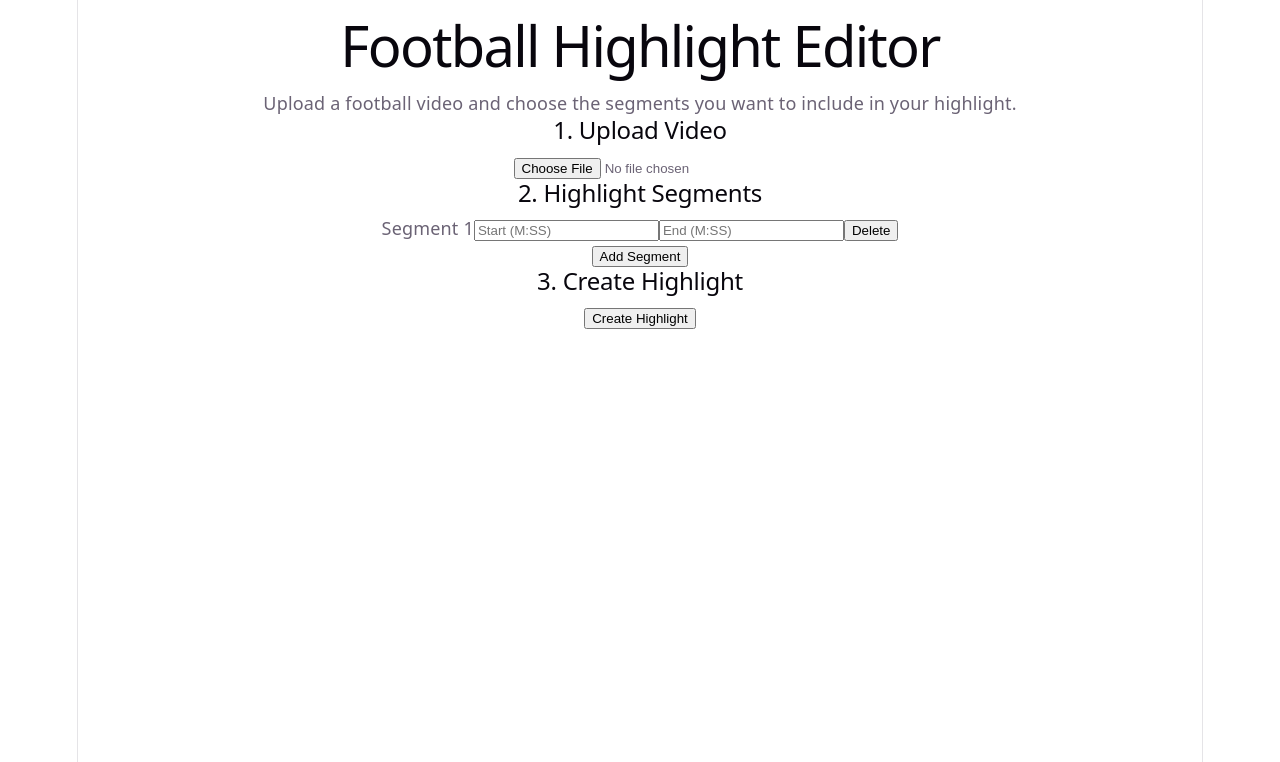
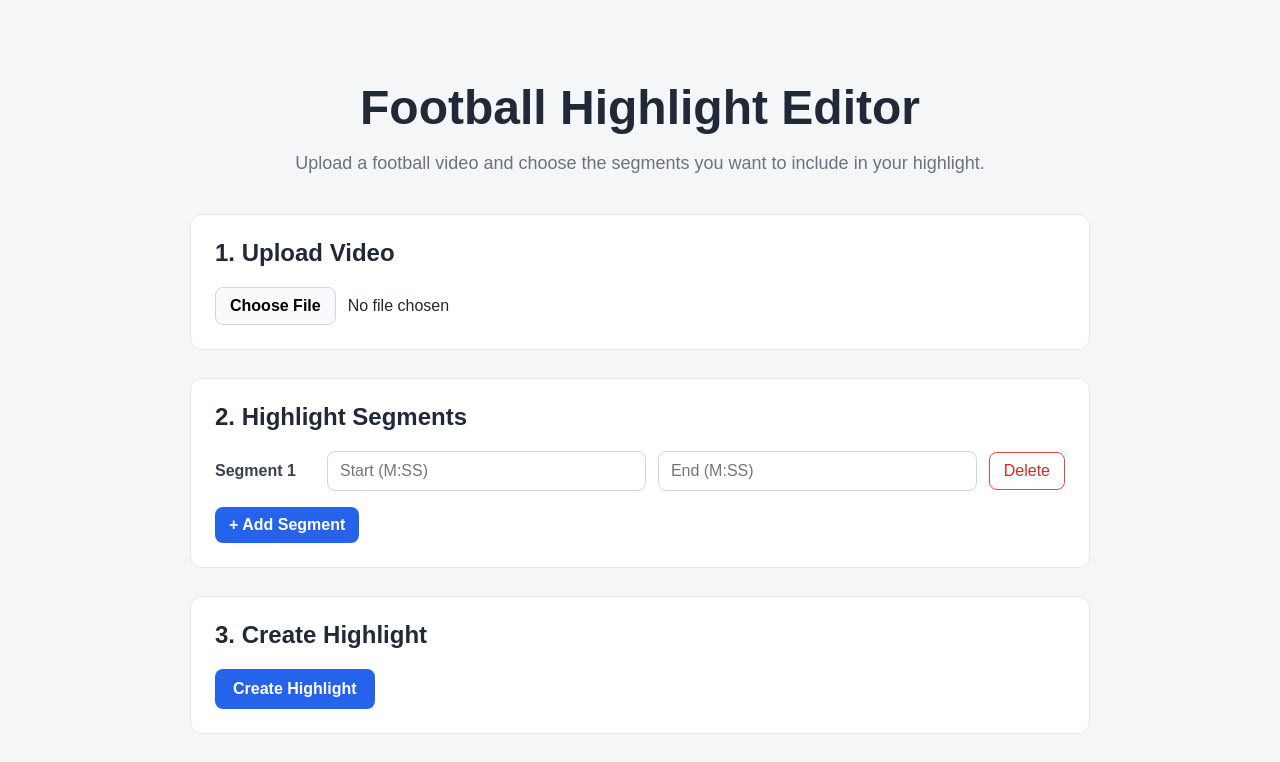
Before and after one commit to tuannguyen8/VideoEditor, a React (Vite) app in the folder frontend/: page / in a window 1280 px wide. Shown: the top 762 px of the page. Built offline with nearby package versions, Linux system fonts and the light colour scheme.

Commit message:
adding css

```diff
--- a/frontend/src/App.css
+++ b/frontend/src/App.css
@@ -1,184 +1,194 @@
-.counter {
-  font-size: 16px;
-  padding: 5px 10px;
-  border-radius: 5px;
-  color: var(--accent);
-  background: var(--accent-bg);
-  border: 2px solid transparent;
-  transition: border-color 0.3s;
-  margin-bottom: 24px;
-
-  &:hover {
-    border-color: var(--accent-border);
-  }
-  &:focus-visible {
-    outline: 2px solid var(--accent);
-    outline-offset: 2px;
-  }
+#root {
+  min-height: 100vh;
 }
 
-.hero {
-  position: relative;
-
-  .base,
-  .framework,
-  .vite {
-    inset-inline: 0;
+main {
+  width: min(900px, 90%);
   margin: 0 auto;
+  padding: 48px 0;
 }
 
-  .base {
-    width: 170px;
-    position: relative;
-    z-index: 0;
+h1 {
+  margin-bottom: 12px;
+  text-align: center;
+  font-size: 48px;
 }
 
-  .framework,
-  .vite {
-    position: absolute;
+main > p {
+  margin-bottom: 40px;
+
+  text-align: center;
+  color: #6b7280;
+  font-size: 18px;
 }
 
-  .framework {
-    z-index: 1;
-    top: 34px;
-    height: 28px;
-    transform: perspective(2000px) rotateZ(300deg) rotateX(44deg) rotateY(39deg)
-      scale(1.4);
+section {
+  margin-bottom: 28px;
+  padding: 24px;
+
+  background-color: white;
+
+  border: 1px solid #e5e7eb;
+  border-radius: 12px;
 }
 
-  .vite {
-    z-index: 0;
-    top: 107px;
-    height: 26px;
-    width: auto;
-    transform: perspective(2000px) rotateZ(300deg) rotateX(40deg) rotateY(39deg)
-      scale(0.8);
-  }
+section h2 {
+  margin-top: 0;
+  margin-bottom: 20px;
 }
 
-#center {
+.segments-list {
   display: flex;
   flex-direction: column;
-  gap: 25px;
-  place-content: center;
-  place-items: center;
-  flex-grow: 1;
-
-  @media (max-width: 1024px) {
-    padding: 32px 20px 24px;
-    gap: 18px;
-  }
+  gap: 12px;
+  margin-bottom: 16px;
 }
 
-#next-steps {
-  display: flex;
-  border-top: 1px solid var(--border);
-  text-align: left;
-
-  & > div {
-    flex: 1 1 0;
-    padding: 32px;
-    @media (max-width: 1024px) {
-      padding: 24px 20px;
-    }
+.segment-row {
+  display: grid;
+  grid-template-columns: 100px 1fr 1fr auto;
+  gap: 12px;
+  align-items: center;
 }
 
-  .icon {
-    margin-bottom: 16px;
-    width: 22px;
-    height: 22px;
+.segment-label {
+  font-weight: 600;
+  color: #374151;
 }
 
-  @media (max-width: 1024px) {
-    flex-direction: column;
-    text-align: center;
-  }
+.segment-input {
+  width: 100%;
+  padding: 10px 12px;
+
+  border: 1px solid #d1d5db;
+  border-radius: 8px;
+
+  outline: none;
 }
 
-#docs {
-  border-right: 1px solid var(--border);
-
-  @media (max-width: 1024px) {
-    border-right: none;
-    border-bottom: 1px solid var(--border);
-  }
+.segment-input:focus {
+  border-color: #2563eb;
 }
 
-#next-steps ul {
-  list-style: none;
-  padding: 0;
-  display: flex;
-  gap: 8px;
-  margin: 32px 0 0;
+.add-button,
+.delete-button {
+  padding: 9px 14px;
 
-  .logo {
-    height: 18px;
+  border-radius: 8px;
+  cursor: pointer;
 }
 
-  a {
-    color: var(--text-h);
-    font-size: 16px;
-    border-radius: 6px;
-    background: var(--social-bg);
-    display: flex;
-    padding: 6px 12px;
-    align-items: center;
-    gap: 8px;
-    text-decoration: none;
-    transition: box-shadow 0.3s;
+.add-button {
+  border: none;
 
-    &:hover {
-      box-shadow: var(--shadow);
-    }
-    .button-icon {
-      height: 18px;
-      width: 18px;
-    }
+  background-color: #2563eb;
+  color: white;
+
+  font-weight: 600;
 }
 
-  @media (max-width: 1024px) {
-    margin-top: 20px;
-    flex-wrap: wrap;
-    justify-content: center;
-
-    li {
-      flex: 1 1 calc(50% - 8px);
+.add-button:hover {
+  background-color: #1d4ed8;
 }
 
-    a {
-      width: 100%;
-      justify-content: center;
-      box-sizing: border-box;
-    }
-  }
+.delete-button {
+  border: 1px solid #ef4444;
+
+  background-color: white;
+  color: #dc2626;
 }
 
-#spacer {
-  height: 88px;
-  border-top: 1px solid var(--border);
-  @media (max-width: 1024px) {
-    height: 48px;
-  }
+.delete-button:hover {
+  background-color: #fef2f2;
 }
 
-.ticks {
-  position: relative;
+.file-input {
+  display: block;
   width: 100%;
+  max-width: 500px;
 
-  &::before,
-  &::after {
-    content: '';
-    position: absolute;
-    top: -4.5px;
-    border: 5px solid transparent;
+  font-size: 16px;
 }
 
-  &::before {
-    left: 0;
-    border-left-color: var(--border);
+.file-input::file-selector-button {
+  margin-right: 12px;
+  padding: 9px 14px;
+
+  border: 1px solid #d1d5db;
+  border-radius: 8px;
+
+  background-color: #f9fafb;
+  cursor: pointer;
+
+  font-weight: 600;
 }
-  &::after {
-    right: 0;
-    border-right-color: var(--border);
+
+.file-input::file-selector-button:hover {
+  background-color: #f3f4f6;
 }
+
+.video-info {
+  margin-top: 16px;
+  padding: 12px 16px;
+
+  background-color: #f9fafb;
+
+  border: 1px solid #e5e7eb;
+  border-radius: 8px;
+
+  color: #4b5563;
 }
+
+.video-info p {
+  margin: 4px 0;
+}
+
+.create-button {
+  padding: 11px 18px;
+
+  border: none;
+  border-radius: 8px;
+
+  background-color: #2563eb;
+  color: white;
+
+  font-weight: 600;
+  cursor: pointer;
+}
+
+.create-button:hover:not(:disabled) {
+  background-color: #1d4ed8;
+}
+
+.create-button:disabled {
+  background-color: #93c5fd;
+  cursor: not-allowed;
+}
+
+.error-message {
+  margin-top: 16px;
+  padding: 12px 16px;
+
+  background-color: #fef2f2;
+  color: #b91c1c;
+
+  border: 1px solid #fecaca;
+  border-radius: 8px;
+}
+
+.highlight-result {
+  margin-top: 24px;
+}
+
+.highlight-result h3 {
+  margin-bottom: 12px;
+}
+
+.highlight-video {
+  display: block;
+
+  width: 100%;
+  max-width: 720px;
+
+  border-radius: 8px;
+}
--- a/frontend/src/App.tsx
+++ b/frontend/src/App.tsx
@@ -1,5 +1,5 @@
 import { useState } from 'react';
-
+import './App.css';
 interface Segment {
 	start: string;
 	end: string;
@@ -23,16 +23,8 @@ function App() {
 
 	const [videoUrl, setVideoUrl] = useState<string | null>(null);
 
-	// function handleVideoChange(event: React.ChangeEvent<HTMLInputElement>) {
-	// 	const file = event.target.files?.[0] ?? null;
-
-	// 	setVideoFile(file);
-	// }
-  function handleVideoChange(
-    event: React.ChangeEvent<HTMLInputElement>
-  ) {
-    const file =
-      event.target.files?.[0] ?? null;
+	function handleVideoChange(event: React.ChangeEvent<HTMLInputElement>) {
+		const file = event.target.files?.[0] ?? null;
 
 		setVideoFile(file);
 		setVideoDuration(null);
@@ -41,13 +33,11 @@ function App() {
 			return;
 		}
 
-    const objectUrl =
-      URL.createObjectURL(file);
+		const objectUrl = URL.createObjectURL(file);
 
-    const video =
-      document.createElement("video");
+		const video = document.createElement('video');
 
-    video.preload = "metadata";
+		video.preload = 'metadata';
 
 		video.onloadedmetadata = () => {
 			setVideoDuration(video.duration);
@@ -91,49 +81,6 @@ function App() {
 		setSegments(updatedSegments);
 	}
 
-	// async function handleCreateHighlight() {
-	//   if (!videoFile) {
-	//     console.log("No video selected");
-	//     return;
-	//   }
-
-	//   const formData = new FormData();
-
-	//   formData.append(
-	//     "video",
-	//     videoFile
-	//   );
-
-	//   formData.append(
-	//     "segments",
-	//     JSON.stringify(segments)
-	//   );
-
-	// try {
-	//   const response = await fetch(
-	//     "/api/highlights",
-	//     {
-	//       method: "POST",
-	//       body: formData
-	//     }
-	//   );
-
-	//   const data = await response.json();
-
-	//   console.log("Response:", data);
-
-	//   if (data.status === "success") {
-	//     setVideoUrl(data.videoUrl);
-	//   }
-
-	// } catch (error) {
-	//   console.error(
-	//     "Failed to create highlight:",
-	//     error
-	//   );
-	// }
-	// }
-
 	async function handleCreateHighlight() {
 		if (!videoFile) {
 			setErrorMessage('Please select a video first.');
@@ -141,10 +88,7 @@ function App() {
 		}
 
 		// const validationError = validateSegments(segments);
-    const validationError = validateSegments(
-      segments,
-      videoDuration
-    );
+		const validationError = validateSegments(segments, videoDuration);
 
 		if (validationError) {
 			setErrorMessage(validationError);
@@ -197,25 +141,39 @@ function App() {
       <section>
         <h2>1. Upload Video</h2>
 
-				<input type="file" accept="video/*" onChange={handleVideoChange} />
+        <input
+          className="file-input"
+          type="file"
+          accept="video/*"
+          onChange={handleVideoChange}
+        />
 
-				{videoFile && <p>Selected video: {videoFile.name}</p>}
+        {videoFile && (
+          <div className="video-info">
+            <p>
+              <strong>Selected video:</strong> {videoFile.name}
+            </p>
+
             {videoDuration !== null && (
               <p>
-            Video duration: {videoDuration.toFixed(2)} seconds
+                <strong>Duration:</strong>{" "}
+                {videoDuration.toFixed(2)} seconds
               </p>
             )}
-
+          </div>
+        )}
       </section>
 
 			<section>
 				<h2>2. Highlight Segments</h2>
 
+				<div className="segments-list">
 					{segments.map((segment, index) => (
-					<div key={index}>
-						<span>Segment {index + 1}</span>
+						<div className="segment-row" key={index}>
+							<span className="segment-label">Segment {index + 1}</span>
 
 							<input
+								className="segment-input"
 								type="text"
 								placeholder="Start (M:SS)"
 								value={segment.start}
@@ -225,6 +183,7 @@ function App() {
 							/>
 
 							<input
+								className="segment-input"
 								type="text"
 								placeholder="End (M:SS)"
 								value={segment.end}
@@ -233,14 +192,19 @@ function App() {
 								}
 							/>
 
-						<button type="button" onClick={() => deleteSegment(index)}>
+							<button
+								className="delete-button"
+								type="button"
+								onClick={() => deleteSegment(index)}
+							>
 								Delete
 							</button>
 						</div>
 					))}
+				</div>
 
-				<button type="button" onClick={addSegment}>
-					Add Segment
+				<button className="add-button" type="button" onClick={addSegment}>
+					+ Add Segment
 				</button>
 			</section>
 
@@ -248,6 +212,7 @@ function App() {
         <h2>3. Create Highlight</h2>
 
         <button
+          className="create-button"
           type="button"
           onClick={handleCreateHighlight}
           disabled={isProcessing}
@@ -258,29 +223,31 @@ function App() {
         </button>
 
         {errorMessage && (
-          <p>
+          <p className="error-message">
             Error: {errorMessage}
           </p>
         )}
 
         {videoUrl && (
-          <div>
+          <div className="highlight-result">
             <h3>Your Highlight</h3>
 
             <video
+              className="highlight-video"
               src={videoUrl}
               controls
-              width="720"
             />
           </div>
         )}
       </section>
+
+
 		</main>
 	);
 }
 
 function timeToSeconds(time: string): number | null {
-  const parts = time.split(":");
+	const parts = time.split(':');
 
 	if (parts.length !== 2) {
 		return null;
@@ -304,24 +271,22 @@ function timeToSeconds(time: string): number | null {
 
 function validateSegments(
 	segments: Segment[],
-  videoDuration: number | null
+	videoDuration: number | null,
 ): string | null {
 	if (segments.length === 0) {
-    return "At least one segment is required.";
+		return 'At least one segment is required.';
 	}
 
 	if (videoDuration === null) {
-    return "Could not determine video duration.";
+		return 'Could not determine video duration.';
 	}
 
 	for (let i = 0; i < segments.length; i++) {
 		const segment = segments[i];
 
-    const start =
-      timeToSeconds(segment.start);
+		const start = timeToSeconds(segment.start);
 
-    const end =
-      timeToSeconds(segment.end);
+		const end = timeToSeconds(segment.end);
 
 		if (start === null || end === null) {
 			return `Segment ${i + 1}: use the M:SS format.`;
--- a/frontend/src/index.css
+++ b/frontend/src/index.css
@@ -1,111 +1,19 @@
-:root {
-  --text: #6b6375;
-  --text-h: #08060d;
-  --bg: #fff;
-  --border: #e5e4e7;
-  --code-bg: #f4f3ec;
-  --accent: #aa3bff;
-  --accent-bg: rgba(170, 59, 255, 0.1);
-  --accent-border: rgba(170, 59, 255, 0.5);
-  --social-bg: rgba(244, 243, 236, 0.5);
-  --shadow:
-    rgba(0, 0, 0, 0.1) 0 10px 15px -3px, rgba(0, 0, 0, 0.05) 0 4px 6px -2px;
-
-  --sans: system-ui, 'Segoe UI', Roboto, sans-serif;
-  --heading: system-ui, 'Segoe UI', Roboto, sans-serif;
-  --mono: ui-monospace, Consolas, monospace;
-
-  font: 18px/145% var(--sans);
-  letter-spacing: 0.18px;
-  color-scheme: light dark;
-  color: var(--text);
-  background: var(--bg);
-  font-synthesis: none;
-  text-rendering: optimizeLegibility;
-  -webkit-font-smoothing: antialiased;
-  -moz-osx-font-smoothing: grayscale;
-
-  @media (max-width: 1024px) {
-    font-size: 16px;
-  }
-}
-
-@media (prefers-color-scheme: dark) {
-  :root {
-    --text: #9ca3af;
-    --text-h: #f3f4f6;
-    --bg: #16171d;
-    --border: #2e303a;
-    --code-bg: #1f2028;
-    --accent: #c084fc;
-    --accent-bg: rgba(192, 132, 252, 0.15);
-    --accent-border: rgba(192, 132, 252, 0.5);
-    --social-bg: rgba(47, 48, 58, 0.5);
-    --shadow:
-      rgba(0, 0, 0, 0.4) 0 10px 15px -3px, rgba(0, 0, 0, 0.25) 0 4px 6px -2px;
-  }
-
-  #social .button-icon {
-    filter: invert(1) brightness(2);
-  }
-}
-
-#root {
-  width: 1126px;
-  max-width: 100%;
-  margin: 0 auto;
-  text-align: center;
-  border-inline: 1px solid var(--border);
-  min-height: 100svh;
-  display: flex;
-  flex-direction: column;
+* {
   box-sizing: border-box;
 }
 
 body {
   margin: 0;
+  min-width: 320px;
+  min-height: 100vh;
+
+  font-family: Arial, sans-serif;
+
+  background-color: #f4f6f8;
+  color: #1f2937;
 }
 
-h1,
-h2 {
-  font-family: var(--heading);
-  font-weight: 500;
-  color: var(--text-h);
+button,
+input {
+  font: inherit;
 }
-
-h1 {
-  font-size: 56px;
-  letter-spacing: -1.68px;
-  margin: 32px 0;
-  @media (max-width: 1024px) {
-    font-size: 36px;
-    margin: 20px 0;
-  }
-}
-h2 {
-  font-size: 24px;
-  line-height: 118%;
-  letter-spacing: -0.24px;
-  margin: 0 0 8px;
-  @media (max-width: 1024px) {
-    font-size: 20px;
-  }
-}
-p {
-  margin: 0;
-}
-
-code,
-.counter {
-  font-family: var(--mono);
-  display: inline-flex;
-  border-radius: 4px;
-  color: var(--text-h);
-}
-
-code {
-  font-size: 15px;
-  line-height: 135%;
-  padding: 4px 8px;
-  background: var(--code-bg);
-}
```
Also changed, not shown: 1 other file (tests, documents, lock files or other folders). Lines whose indentation alone changed are shown as unchanged.
